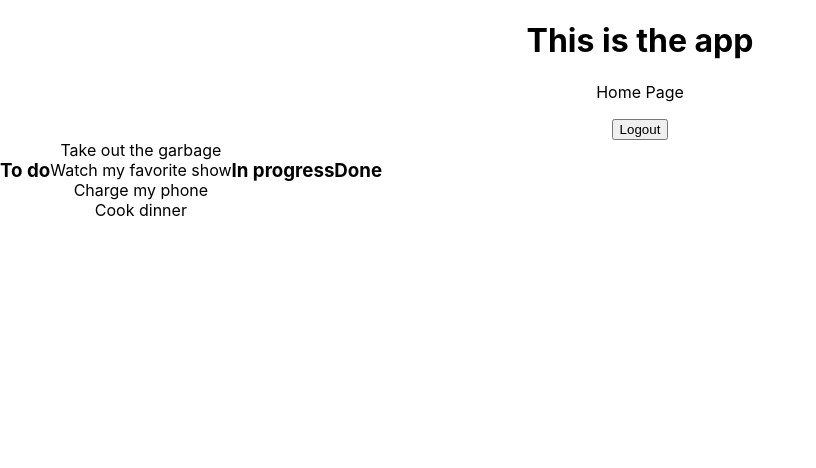
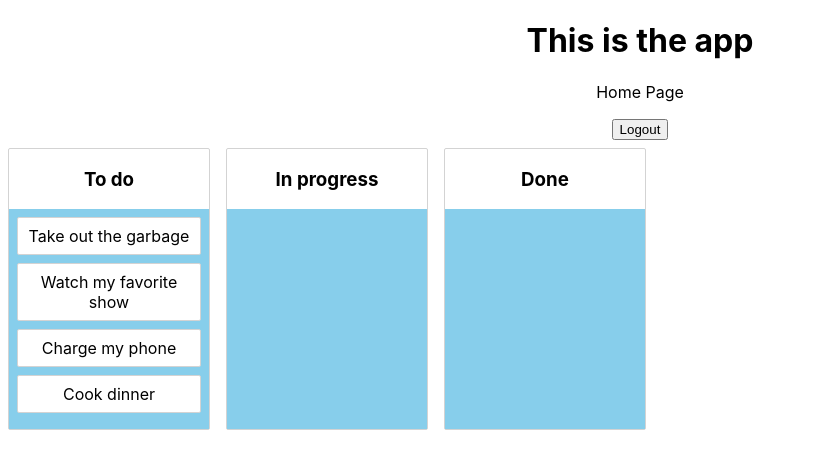
Before and after one commit to Kirsten4/agile_sprint_planner, a React (Create React App) app in the folder client/: page / in a window 1280 px wide. Shown: the top 468 px of the page, without its empty margins (0-816 px from the left). Built offline with nearby package versions, Linux system fonts and the light colour scheme; sample sign-in values are in the browser's storage.

Commit message:
styled components added

```diff
--- a/client/src/components/task_lists/Column.js
+++ b/client/src/components/task_lists/Column.js
@@ -1,14 +1,31 @@
 import { Droppable } from 'react-beautiful-dnd';
+import styled from 'styled-components';
 import Task from './Task';
 
-const Column = ({column, tasks}) => {
+const Container = styled.div`
+    margin: 8px;
+    border: 1px solid lightgrey;
+    border-radius: 2px;
+    width: 200px;
+    display: flex;
+    flex-direction: column;
+    `;
+
+const TaskList = styled.div`
+    padding: 8px;
+    background-color: skyblue;
+    flex-grow: 1;
+    min-height: 100px;
+    `;
+
+const Column = ({ column, tasks }) => {
 
     return (
-        <>
+        <Container>
             <h3>{column.title}</h3>
             <Droppable droppableId={column.id}>
                 {(provided, snapshot) => (
-                <div
+                    <TaskList
                         ref={provided.innerRef}
                         {...provided.droppableProps}
                         // isDraggingOver={snapshot.isDraggingOver}
@@ -17,10 +34,10 @@ const Column = ({column, tasks}) => {
                             <Task key={task.id} task={task} index={index} />
                         ))}
                         {provided.placeholder}
-                </div>
+                    </TaskList>
                 )}
             </Droppable>
-        </>
+        </Container>
     )
 }
 
--- a/client/src/components/task_lists/Task.js
+++ b/client/src/components/task_lists/Task.js
@@ -1,21 +1,30 @@
 import { Draggable } from 'react-beautiful-dnd';
+import styled from 'styled-components';
+
+const Container = styled.div`
+    border: 1px solid lightgrey;
+    border-radius: 2px;
+    padding 8px;
+    margin-bottom: 8px;
+    background-color: ${props => (props.isDragging ? 'lightgreen' : 'white')};
+`
 
 const Task = ({task, index}) => {
 
     return (
         <Draggable draggableId={task.id} index={index}>
             {(provided, snapshot) => (
-                <div
+                <Container
                     ref={provided.innerRef}
                     {...provided.draggableProps}
                     {...provided.dragHandleProps}
                     // innerRef={provided.innerRef}
 
 
-                    // isDragging={snapshot.isDragging}
+                    isDragging={snapshot.isDragging}
                     >
                     {task.content}
-                </div>
+                </Container>
             )}
         </Draggable>
     );
```
Lines whose indentation alone changed are shown as unchanged.
